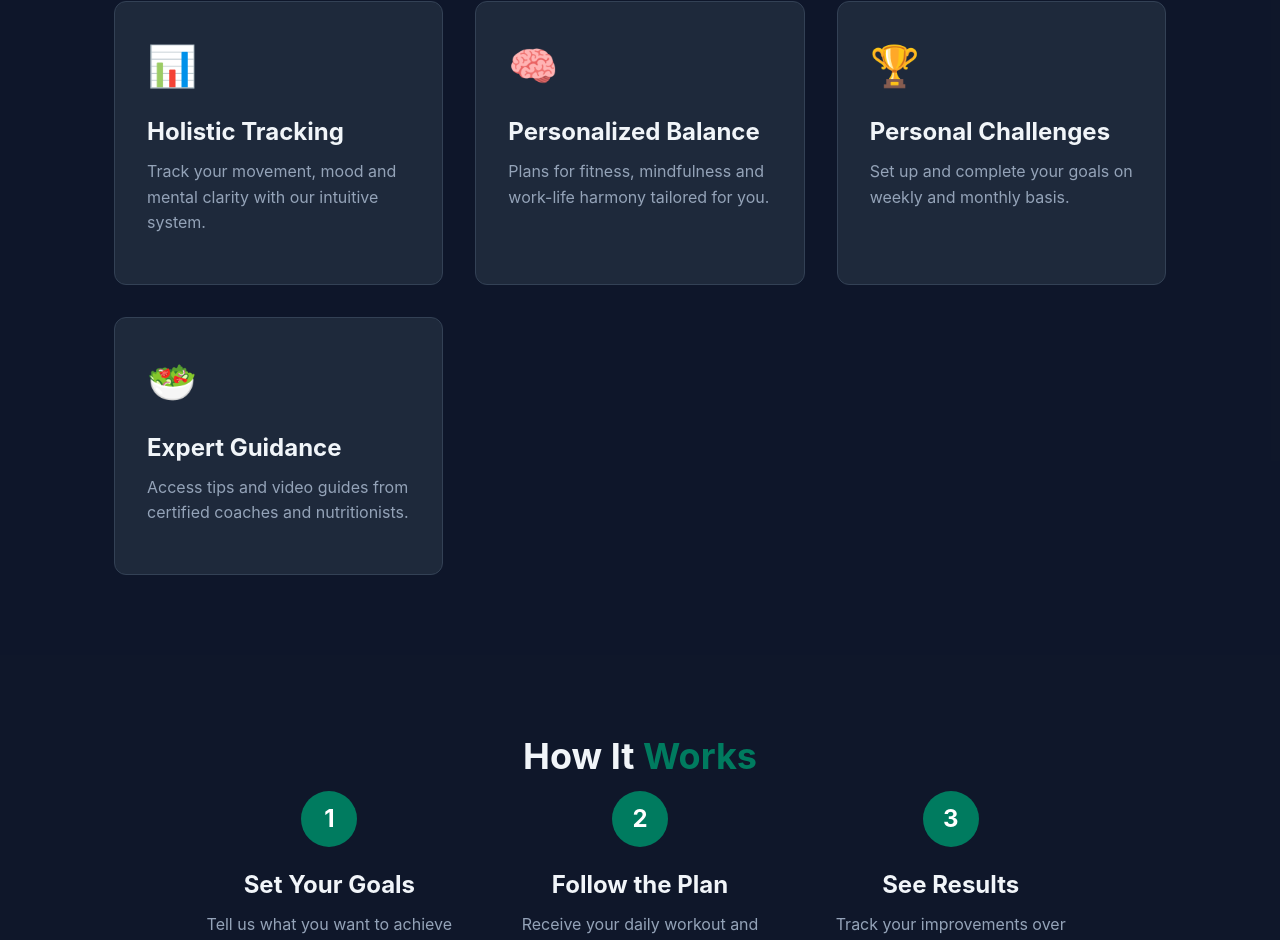
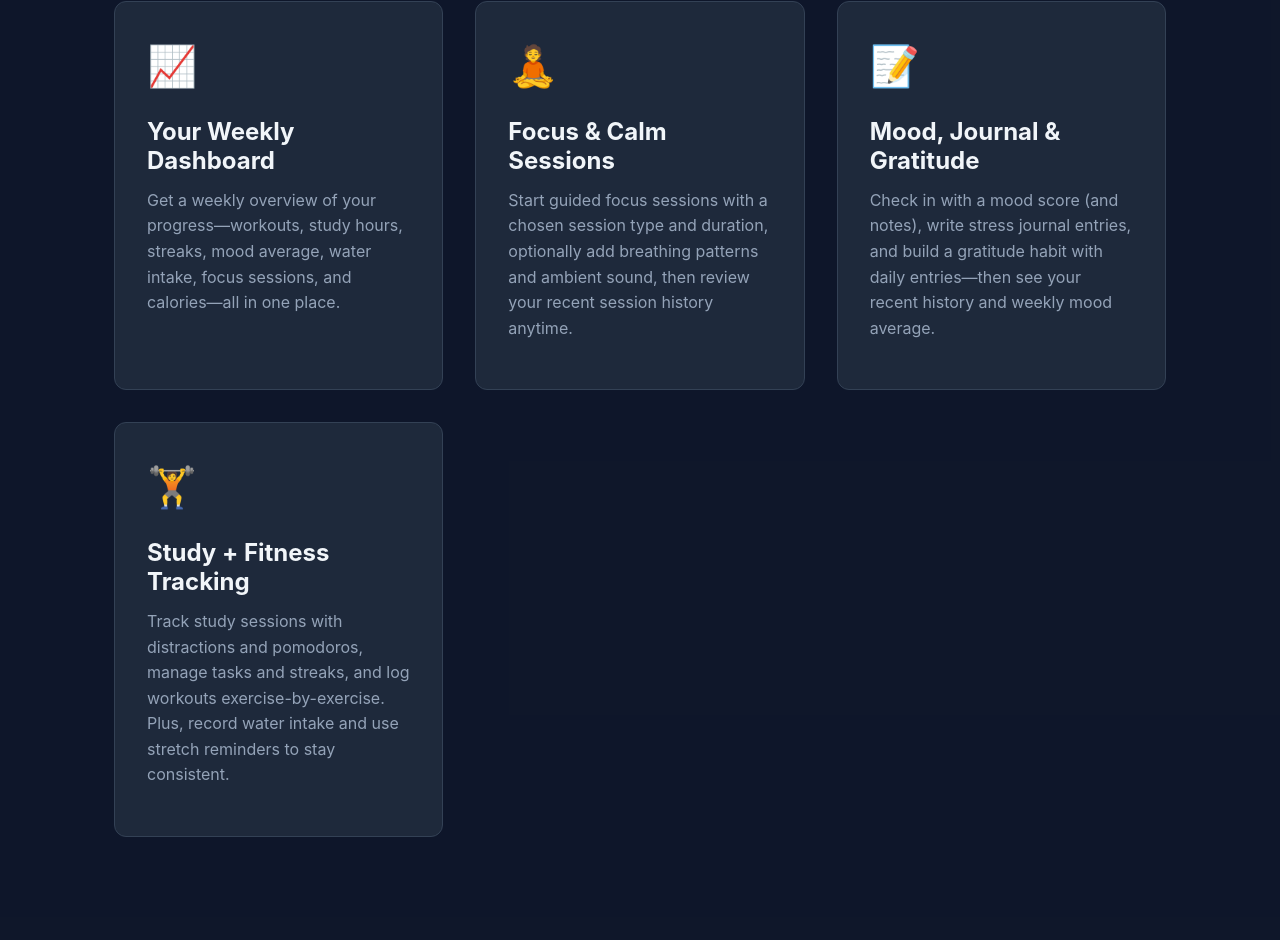
Before and after one commit to Luka98122/HZS, a React (Vite) app in the folder domaci/src/frontend/: page / in a window 1280 px wide. Shown: the part 810-1750 px from the top of the page. Built offline with nearby package versions, Linux system fonts and the light colour scheme; no server answers.

Commit message:
Fixing hydration page

```diff
--- a/domaci/src/frontend/src/App.tsx
+++ b/domaci/src/frontend/src/App.tsx
@@ -58,7 +58,6 @@ const App: React.FC = () => {
     checkHealth();
   }, []);
 
-
   return (
     <div className="App">
       <header className="header">
@@ -76,7 +75,11 @@ const App: React.FC = () => {
                 {isAuthenticated ? (
                   <>
                     <Link to="/account" className="auth-link login-link">Account</Link>
-                    <button onClick={handleLogout} className="auth-link login-link" style={{ background: 'none', border: 'none', cursor: 'pointer' }}>
+                    <button
+                      onClick={handleLogout}
+                      className="auth-link login-link"
+                      style={{ background: 'none', border: 'none', cursor: 'pointer' }}
+                    >
                       Logout
                     </button>
                   </>
@@ -87,7 +90,7 @@ const App: React.FC = () => {
                   </>
                 )}
               </li>
-              <li className="cta-nav"><a href="#start">Get Started</a></li>
+              <li className="cta-nav"><a href="/register">Get Started</a></li>
             </ul>
           </nav>
         </div>
@@ -103,7 +106,7 @@ const App: React.FC = () => {
                 Track your progress, find your center, and reach your goals.
               </p>
               <div className="hero-buttons">
-                <a href="#start" className="btn btn-primary">Start Your Journey</a>
+                <a href="/register" className="btn btn-primary">Start Your Journey</a>
                 <a href="#features" className="btn btn-secondary">
                   <span>Explore Features</span>
                 </a>
@@ -121,8 +124,6 @@ const App: React.FC = () => {
                   <span className="stat-number">98%</span>
                   <span className="stat-label">Goal Success</span>
                 </div>
-
-
               </div>
             </div>
             <div className="hero-visual">
@@ -162,29 +163,42 @@ const App: React.FC = () => {
           </div>
         </section>
 
+        {/* REWRITTEN: FEATURES (based on backend endpoints) */}
         <section id="features" className="features">
           <div className="container">
-            <h2 className="section-title">Why <span className="highlight">Wellness Buddy</span>?</h2>
+            <h2 className="section-title">What You Can Do with <span className="highlight">Wellness Buddy</span></h2>
             <div className="features-grid">
               <div className="feature-card">
-                <div className="feature-icon">📊</div>
-                <h3>Holistic Tracking</h3>
-                <p>Track your movement, mood and mental clarity with our intuitive system.</p>
+                <div className="feature-icon">📈</div>
+                <h3>Your Weekly Dashboard</h3>
+                <p>
+                  Get a weekly overview of your progress—workouts, study hours, streaks, mood average,
+                  water intake, focus sessions, and calories—all in one place.
+                </p>
               </div>
               <div className="feature-card">
-                <div className="feature-icon">🧠</div>
-                <h3>Personalized Balance</h3>
-                <p>Plans for fitness, mindfulness and work-life harmony tailored for you.</p>
+                <div className="feature-icon">🧘</div>
+                <h3>Focus & Calm Sessions</h3>
+                <p>
+                  Start guided focus sessions with a chosen session type and duration, optionally add breathing
+                  patterns and ambient sound, then review your recent session history anytime.
+                </p>
               </div>
               <div className="feature-card">
-                <div className="feature-icon">🏆</div>
-                <h3>Personal Challenges</h3>
-                <p>Set up and complete your goals on weekly and monthly basis.</p>
+                <div className="feature-icon">📝</div>
+                <h3>Mood, Journal & Gratitude</h3>
+                <p>
+                  Check in with a mood score (and notes), write stress journal entries, and build a gratitude habit
+                  with daily entries—then see your recent history and weekly mood average.
+                </p>
               </div>
               <div className="feature-card">
-                <div className="feature-icon">🥗</div>
-                <h3>Expert Guidance</h3>
-                <p>Access tips and video guides from certified coaches and nutritionists.</p>
+                <div className="feature-icon">🏋️</div>
+                <h3>Study + Fitness Tracking</h3>
+                <p>
+                  Track study sessions with distractions and pomodoros, manage tasks and streaks, and log workouts
+                  exercise-by-exercise. Plus, record water intake and use stretch reminders to stay consistent.
+                </p>
               </div>
             </div>
           </div>
@@ -196,18 +210,27 @@ const App: React.FC = () => {
             <div className="steps">
               <div className="step">
                 <div className="step-number">1</div>
-                <h3>Set Your Goals</h3>
-                <p>Tell us what you want to achieve—weight loss, muscle gain, or better endurance.</p>
+                <h3>Create Your Account</h3>
+                <p>
+                  Register and log in to start a secure session. Update your profile anytime—or delete your account
+                  whenever you want.
+                </p>
               </div>
               <div className="step">
                 <div className="step-number">2</div>
-                <h3>Follow the Plan</h3>
-                <p>Receive your daily workout and wellness plan, customized just for you.</p>
+                <h3>Onboard & Get Recommendations</h3>
+                <p>
+                  Complete a quick onboarding quiz (physical, study, focus, and stress goals) and get personalized
+                  recommendations generated for you.
+                </p>
               </div>
               <div className="step">
                 <div className="step-number">3</div>
-                <h3>See Results</h3>
-                <p>Track your improvements over time and celebrate your milestones.</p>
+                <h3>Track Daily Habits, See Weekly Progress</h3>
+                <p>
+                  Log workouts, water, study sessions, focus sessions, mood, journal, and gratitude. Then review your
+                  weekly dashboard to spot patterns and build better routines.
+                </p>
               </div>
             </div>
           </div>
--- a/domaci/src/frontend/src/pages/Account.tsx
+++ b/domaci/src/frontend/src/pages/Account.tsx
@@ -207,6 +207,7 @@ const Account: React.FC = () => {
                                 type="password"
                                 id="newPassword"
                                 value={newPassword}
+                                autoComplete='new-password'
                                 onChange={(e) => setNewPassword(e.target.value)}
                                 placeholder="New Password"
                             />
--- a/domaci/src/frontend/src/pages/Dashboard.tsx
+++ b/domaci/src/frontend/src/pages/Dashboard.tsx
@@ -742,7 +742,7 @@ const Dashboard: React.FC = () => {
             ></div>
           </div>
           <div className="progress-label">
-            <span>Goal: 5,000 kcal</span>
+            <span>Goal: {goals.caloriesBurnWeek} kcal</span>
             <span>{calculateProgress(caloriesWeek, goals.caloriesBurnWeek).toFixed(0)}%</span>
           </div>
         </div>
--- a/domaci/src/frontend/src/pages/Hydration.css
+++ b/domaci/src/frontend/src/pages/Hydration.css
@@ -39,6 +39,10 @@
   display: grid;
   grid-template-columns: 1fr 1fr;
   gap: 1.25rem;
+}
+
+.hydration-grid > :nth-child(2) {
+  align-self: start;
 }
 
 .hydration-card {
```
Also changed, not shown: domaci/src/frontend/src/pages/Hydration.tsx (+125 -91 lines).
